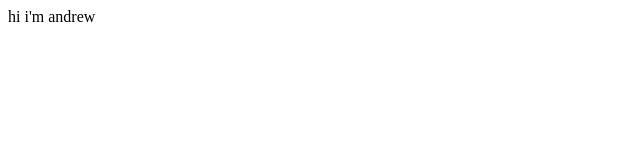
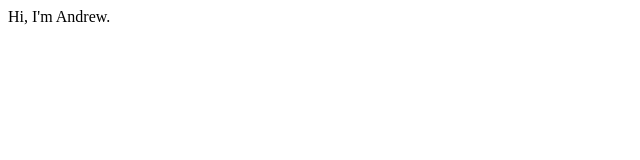
Before and after one commit to andrew-ton/andrew-ton.github.io, a plain HTML site: page index.html in a window 1280 px wide. Shown: the full height of the page, 0-640 px from the left. Drawn offline with Linux system fonts and the light colour scheme.

Commit message:
[HL] Fixed Andrew's bad punctuation.

```diff
--- a/index.html
+++ b/index.html
@@ -1,6 +1,6 @@
 <!DOCTYPE HTML>
 <html>
 <body>
-hi i'm andrew
+Hi, I'm Andrew.
 </body>
 </html>
```
